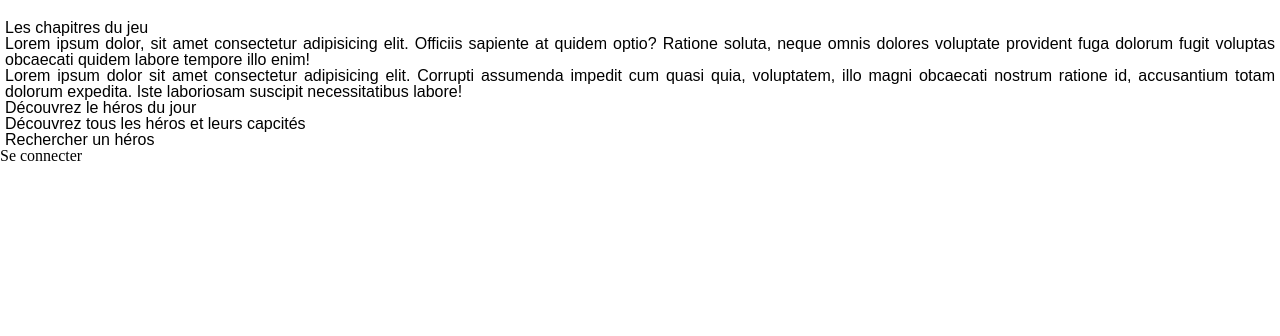
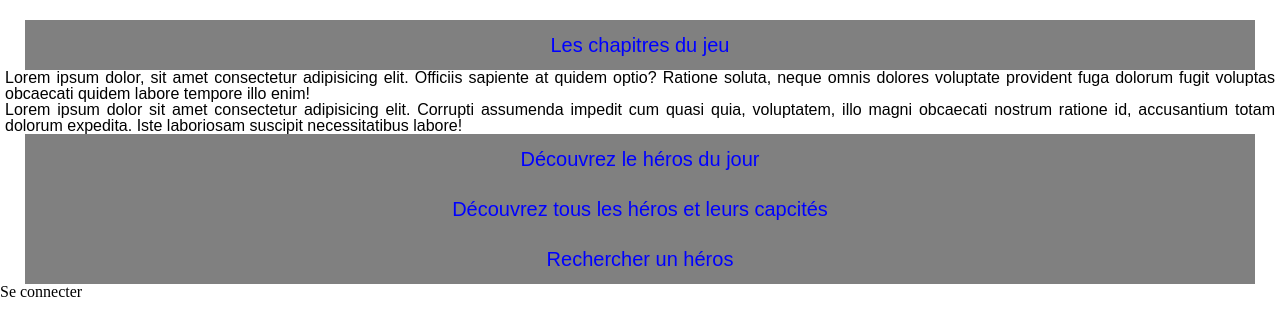
Before and after one commit to San100Ferrari/7dsGame, a PHP site: page / in a window 1280 px wide. Shown: the part 116-452 px from the top of the page. Run offline with PHP 8.4, Linux system fonts and the light colour scheme.

Commit message:
Ajout des h1 h2 en css, changement des h2 en h3 pour les sections

```diff
--- a/index.html
+++ b/index.html
@@ -26,23 +26,23 @@
                 <p class="para-chapter">Lorem ipsum dolor, sit amet consectetur adipisicing elit. Officiis sapiente at quidem optio? Ratione soluta, neque omnis dolores voluptate provident fuga dolorum fugit voluptas obcaecati quidem labore tempore illo enim!</p>
             </div>
             <div class="chapter">
-                <h2 class="title-chapter"></h2>
+                <h3 class="title-chapter"></h3>
                 <p class="para-chapter"></p>
             </div>
             <div class="chapter">
-                <h2 class="title-chapter"></h2>
+                <h3 class="title-chapter"></h3>
                 <p class="para-chapter"></p>
             </div>
             <div class="chapter">
-                <h2 class="title-chapter"></h2>
+                <h3 class="title-chapter"></h3>
                 <p class="para-chapter"></p>
             </div>
             <div class="chapter">
-                <h2 class="title-chapter"></h2>
+                <h3 class="title-chapter"></h3>
                 <p class="para-chapter"></p>
             </div>
             <div class="chapter">
-                <h2 class="title-chapter"></h2>
+                <h3 class="title-chapter"></h3>
                 <p class="para-chapter"></p>
             </div>
         </section>
--- a/style.css
+++ b/style.css
@@ -18,6 +18,18 @@ h1 {
     margin-bottom: 20px;
 }
 
+h2 {
+    background-color: grey;
+    font-size: 20px;
+    color: blue;
+    display: flex;
+    justify-content: center;
+    align-items: center;
+    margin-left: 20px;
+    margin-right: 20px;
+    height: 50px;
+}
+
 .intro {
     font-style: italic;
     margin-bottom: 20px;
```
